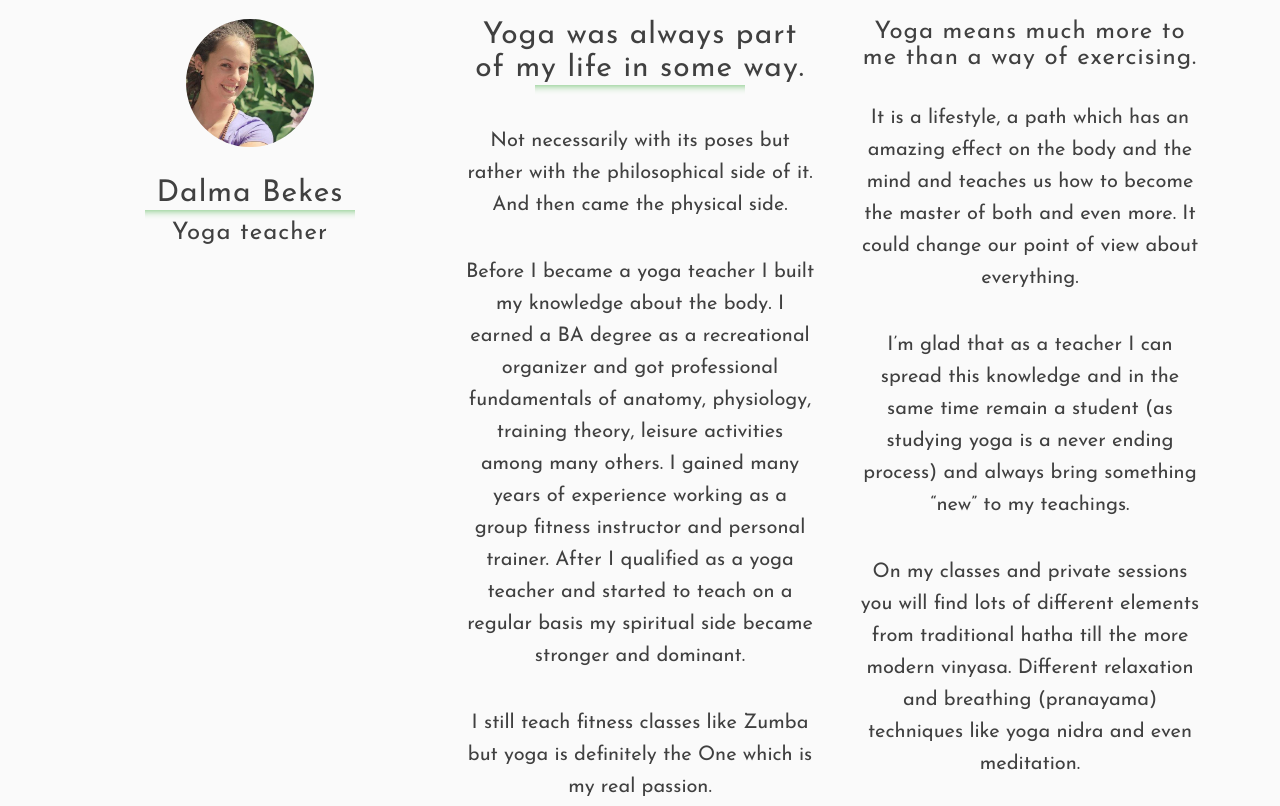
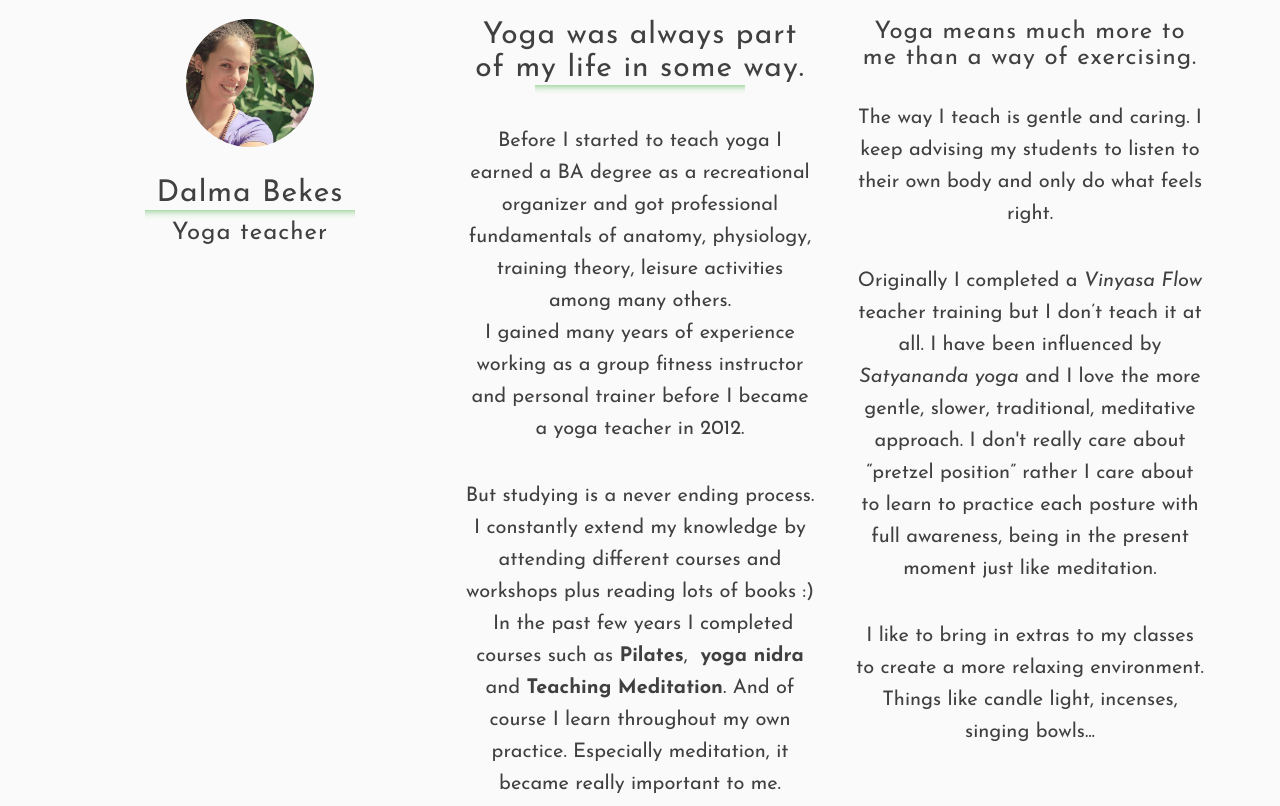
Before and after one commit to benka/dalma.yoga, a website: page index.html in a window 1280 px wide. Shown: the part 1080-1886 px from the top of the page. Drawn offline with nearby package versions, Linux system fonts and the light colour scheme; files that its build step writes are made by us from their sources.

Commit message:
change bio, add yoga alliance

```diff
--- a/index.html
+++ b/index.html
@@ -127,15 +127,14 @@
                 <div class="col-lg-4 cust_col">
                     <h2>Yoga was always part of my life in some way.</h2>
                     <hr class="green b-pad-30">
-                    <p>Not necessarily with its poses but rather with the philosophical side of it. And then came the physical side.</p>
-                    <p>Before I became a yoga teacher I built my knowledge about the body. I earned a BA degree as a recreational organizer and got professional fundamentals of anatomy, physiology, training theory, leisure activities among many others. I gained many years of experience working as a group fitness instructor and personal trainer. After I qualified as a yoga teacher and started to teach on a regular basis my spiritual side became stronger and dominant.</p>
-                    <p>I still teach fitness classes like Zumba but yoga is definitely the One which is my real passion.</p>
+                    <p>Before I started to teach yoga I earned a BA degree as a recreational organizer and got professional fundamentals of anatomy, physiology, training theory, leisure activities among many others. <br/>I gained many years of experience working as a group fitness instructor and personal trainer before I became a yoga teacher in 2012.</p>
+                    <p>But studying is a never ending process. I constantly extend my knowledge by attending different courses and workshops plus reading lots of books :)  In the past few years I completed courses such as <b>Pilates</b>,  <b>yoga nidra</b> and <b>Teaching Meditation</b>. And of course I learn throughout my own practice. Especially meditation, it became really important to me.</p>
                 </div>
                 <div class="col-lg-4 cust_col">
                     <h3 class="b-pad-30">Yoga means much more to me than a way of exercising.</h3>
-                    <p>It is a lifestyle, a path which has an amazing effect on the body and the mind and teaches us how to become the master of both and even more. It could change our point of view about everything.</p>
-                    <p>I’m glad that as a teacher I can spread this knowledge and in the same time remain a student (as studying yoga is a never ending process) and always bring something “new” to my teachings.</p>
-                    <p>On my classes and private sessions you will find lots of different elements from traditional hatha till the more modern vinyasa. Different relaxation and breathing (pranayama) techniques like yoga nidra and even meditation.</p>
+                    <p>The way I teach is gentle and caring. I keep advising my students to listen to their own body and only do what feels right.</p>
+                    <p>Originally I completed a <i>Vinyasa Flow</i> teacher training but I don’t teach it at all. I have been influenced by <i>Satyananda yoga</i> and I love the more gentle, slower, traditional, meditative approach. I don't really care about “pretzel position” rather I care about to learn to practice each posture with full awareness, being in the present moment just like meditation.</p>
+                    <p>I like to bring in extras to my classes to create a more relaxing environment. Things like candle light, incenses, singing bowls...</p>
                 </div>
             </div>
         </div>
@@ -315,6 +314,9 @@
                     <li>
                         <a href="https://www.facebook.com/www.dalma.yoga" class="btn btn-default btn-lg" target="_blank"><i class="fa fa-facebook fa-fw"></i> <span class="network-name">Facebook</span></a>
                     </li>
+                    <li>
+                        <a href="http://www.yogaallianceprofessionals.org/united-kingdom/redbourn/yoga-teacher/dalma-bekes?from=badge" class="btn btn-default btn-lg" title="Find me on Yoga Alliance Professionals" target="_blank"><img width="22" src="http://www.yogaallianceprofessionals.org/images/Yoga-Alliance-Member.png" border=0 /> <span class="network-name">YogaAlliance</span></a>
+                    </li>
                 </ul>
             </div>
         </div>
```
